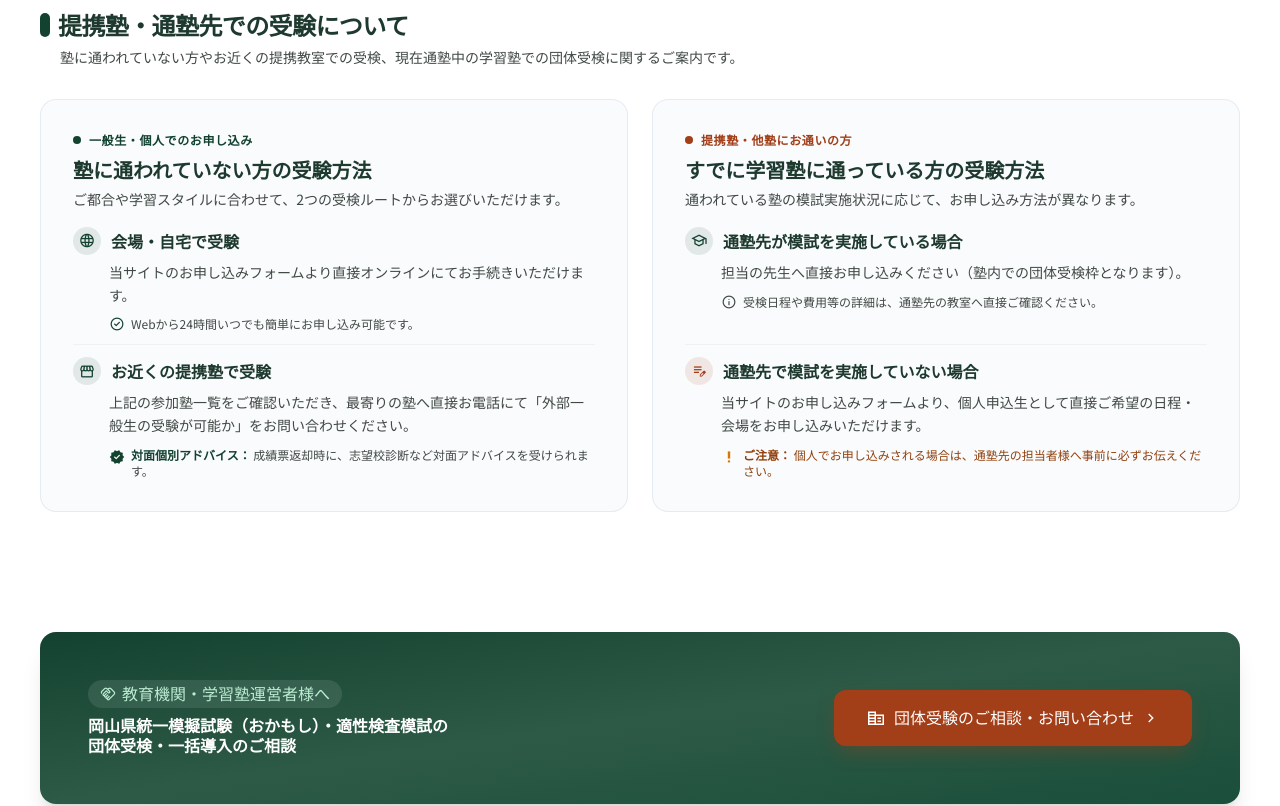
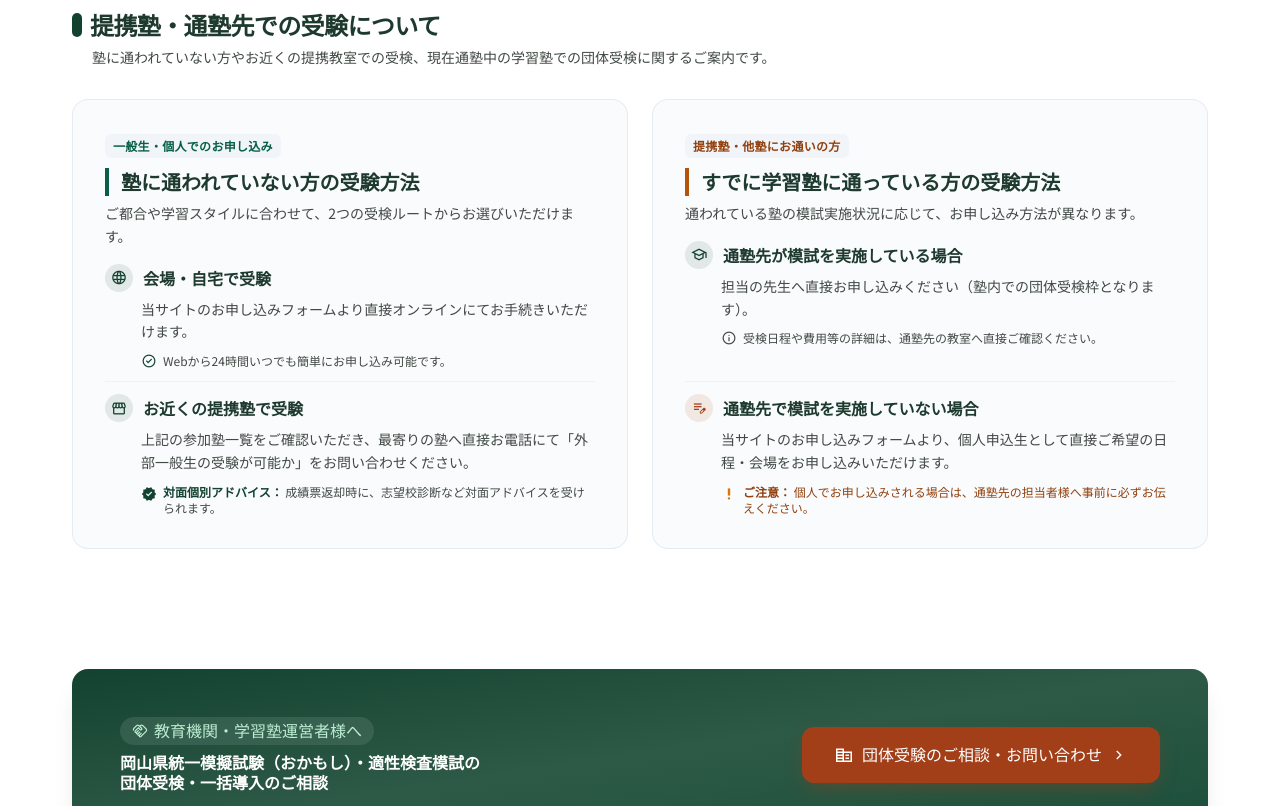
Before and after one commit to morijun-datadesign/okamoshi-HP, a plain HTML site: page schools_PC.html in a window 1280 px wide. Shown: the part 6980-7786 px from the top of the page. Drawn offline with nearby package versions, Linux system fonts and the light colour scheme; a script that the page names is missing.

Commit message:
fix(schools): improve visual separation and grouping for exam guidance section

```diff
--- a/schools_PC.html
+++ b/schools_PC.html
@@ -2253,7 +2253,7 @@
 
 <!-- Guidance Cards Section: 提携塾・通塾先での受験について -->
 <section class="w-full pt-10 sm:pt-space-2xl pb-8 sm:pb-space-2xl bg-white border-t border-gray-200/70" id="exam-guidance">
-  <div class="max-w-[75rem] mx-auto px-4 sm:px-0">
+  <div class="max-w-[75rem] mx-auto px-2.5 sm:px-6 lg:px-8">
     <!-- Section Sub-heading -->
     <div class="mb-6 sm:mb-8">
       <div class="flex items-center gap-2 mb-1.5">
@@ -2268,13 +2268,12 @@
     <div class="grid grid-cols-1 lg:grid-cols-2 gap-space-lg items-stretch">
 
       <!-- Card 1: 塾に通われていない方の受験方法 -->
-      <div class="bg-transparent sm:bg-slate-50/80 rounded-none sm:rounded-2xl p-0 sm:p-space-lg lg:p-space-xl border-0 sm:border sm:border-slate-200/80 shadow-none sm:shadow-xs pb-8 sm:pb-space-lg border-b border-gray-200/60 sm:border-b-slate-200/80 flex flex-col justify-between relative overflow-hidden h-full group hover:shadow-md transition-shadow">
+      <div class="bg-transparent lg:bg-slate-50/80 rounded-none lg:rounded-2xl p-0 lg:p-space-xl border-0 lg:border lg:border-slate-200/80 shadow-none lg:shadow-xs pb-6 mb-6 lg:pb-space-xl lg:mb-0 border-b-2 border-slate-200 lg:border-b-slate-200/80 flex flex-col justify-between relative overflow-hidden h-full group hover:shadow-md transition-shadow">
         <div class="flex flex-col h-full">
-          <div class="flex items-center gap-2 mb-2">
-            <span class="w-2 h-2 rounded-full bg-primary"></span>
-            <span class="text-xs font-bold text-primary tracking-wider uppercase">一般生・個人でのお申し込み</span>
+          <div class="mb-2.5">
+            <span class="inline-flex items-center text-xs font-bold text-emerald-800 bg-slate-100 px-2 py-1 rounded-md tracking-wide">一般生・個人でのお申し込み</span>
           </div>
-          <h3 class="text-lg md:text-xl font-bold text-[#1e3a2f] mb-1">
+          <h3 class="text-lg md:text-xl font-bold text-[#1e3a2f] pl-3 border-l-4 border-emerald-800 mb-1.5 leading-snug">
             塾に通われていない方の受験方法
           </h3>
           <p class="text-sm text-on-surface-variant mb-space-md leading-relaxed">
@@ -2320,13 +2319,12 @@
       </div>
 
       <!-- Card 2: すでに学習塾に通っている方の受験方法 -->
-      <div class="bg-transparent sm:bg-slate-50/80 rounded-none sm:rounded-2xl p-0 sm:p-space-lg lg:p-space-xl border-0 sm:border sm:border-slate-200/80 shadow-none sm:shadow-xs flex flex-col justify-between relative overflow-hidden h-full group hover:shadow-md transition-shadow">
+      <div class="bg-transparent lg:bg-slate-50/80 rounded-none lg:rounded-2xl p-0 lg:p-space-xl border-0 lg:border lg:border-slate-200/80 shadow-none lg:shadow-xs flex flex-col justify-between relative overflow-hidden h-full group hover:shadow-md transition-shadow">
         <div class="flex flex-col h-full">
-          <div class="flex items-center gap-2 mb-2">
-            <span class="w-2 h-2 rounded-full bg-secondary"></span>
-            <span class="text-xs font-bold text-secondary tracking-wider uppercase">提携塾・他塾にお通いの方</span>
+          <div class="mb-2.5">
+            <span class="inline-flex items-center text-xs font-bold text-amber-800 bg-slate-100 px-2 py-1 rounded-md tracking-wide">提携塾・他塾にお通いの方</span>
           </div>
-          <h3 class="text-lg md:text-xl font-bold text-[#1e3a2f] mb-1">
+          <h3 class="text-lg md:text-xl font-bold text-[#1e3a2f] pl-3 border-l-4 border-amber-700 mb-1.5 leading-snug">
             すでに学習塾に通っている方の受験方法
           </h3>
           <p class="text-sm text-on-surface-variant mb-space-md leading-relaxed">
@@ -2377,7 +2375,7 @@
 
 <!-- Educational & Institutional Partner CTA Banner (Pre-footer) -->
 <section class="w-full py-8 sm:py-space-3xl bg-white sm:bg-transparent border-t border-gray-200/60 sm:border-t-0">
-<div class="max-w-[75rem] mx-auto px-4 sm:px-0">
+<div class="max-w-[75rem] mx-auto px-2.5 sm:px-6 lg:px-8">
 <div class="relative overflow-hidden rounded-2xl bg-gradient-to-br from-primary via-primary-container to-[#1a4f3b] text-on-primary p-6 sm:p-space-xl lg:p-space-2xl shadow-xl">
 <!-- Academic Decorative Watermark Badge -->
 
```
